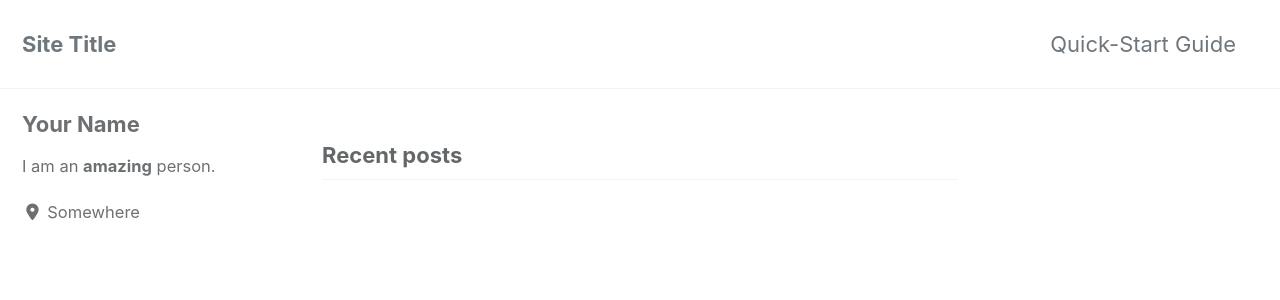
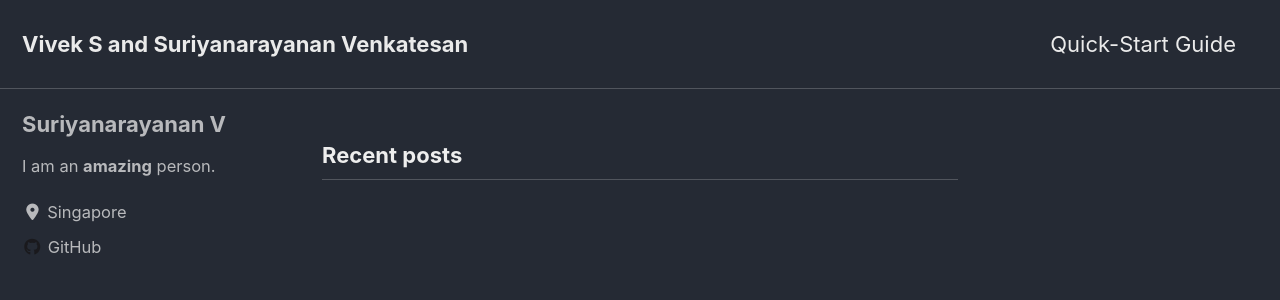
Before and after one commit to vivekstays/vivekstays.github.io, a Jekyll site: the page built from index.html, in a window 1280 px wide and 900 px high. Shown: the top 300 px of the window. Built offline with Jekyll 4.4.1, drawn with Linux system fonts in a browser that asks for light colours; cached includes are drawn as plain includes; nearby versions of some CDN libraries; the list of posts is cut into pages by our own code; some of the changed text lies outside the part shown.

```diff
--- a/_config.yml
+++ b/_config.yml
@@ -12,15 +12,15 @@
 
 # theme                  : "minimal-mistakes-jekyll"
 # remote_theme           : "mmistakes/minimal-mistakes"
-minimal_mistakes_skin    : "default" # "air", "aqua", "contrast", "dark", "dirt", "neon", "mint", "plum", "sunrise"
+minimal_mistakes_skin    : "dark" #"default", "air", "aqua", "contrast", "dark", "dirt", "neon", "mint", "plum", "sunrise"
 
 # Site Settings
 locale                   : "en-US"
-title                    : "Site Title"
+title                    : "Vivek S and Suriyanarayanan Venkatesan"
 title_separator          : "-"
 subtitle                 : # site tagline that appears below site title in masthead
-name                     : "Your Name"
-description              : "An amazing website."
+name                     : "Vivek S and Suriyanarayanan"
+description              : "Blog for learning ML using with easy and interesting examples."
 url                      : # the base hostname & protocol for your site e.g. "https://mmistakes.github.io"
 baseurl                  : # the subpath of your site, e.g. "/blog"
 repository               : # GitHub username/repo-name e.g. "mmistakes/minimal-mistakes"
@@ -93,7 +93,7 @@ analytics:
 
 # Site Author
 author:
-  name             : "Your Name"
+  name             : "Vivek S"
   avatar           : # path of avatar image, e.g. "/assets/images/bio-photo.jpg"
   bio              : "I am an **amazing** person."
   location         : "Somewhere"
@@ -113,10 +113,38 @@ author:
       # url: "https://facebook.com/"
     - label: "GitHub"
       icon: "fab fa-fw fa-github"
-      # url: "https://github.com/"
+      url: "https://github.com/vivekstays.github.io"
     - label: "Instagram"
       icon: "fab fa-fw fa-instagram"
       # url: "https://instagram.com/"
+
+# Site Author
+author:
+  name             : "Suriyanarayanan V"
+  avatar           : # path of avatar image, e.g. "/assets/images/bio-photo.jpg"
+  bio              : "I am an **amazing** person."
+  location         : "Singapore"
+  email            :
+  links:
+    - label: "Email"
+      icon: "fas fa-fw fa-envelope-square"
+      # url: mailto:your.name@email.com
+    - label: "Website"
+      icon: "fas fa-fw fa-link"
+      # url: "https://your-website.com"
+    - label: "Twitter"
+      icon: "fab fa-fw fa-twitter-square"
+      # url: "https://twitter.com/"
+    - label: "Facebook"
+      icon: "fab fa-fw fa-facebook-square"
+      # url: "https://facebook.com/"
+    - label: "GitHub"
+      icon: "fab fa-fw fa-github"
+      url: "https://github.com/vivekstays.github.io"
+    - label: "Instagram"
+      icon: "fab fa-fw fa-instagram"
+      # url: "https://instagram.com/"
+
 
 # Site Footer
 footer:
@@ -279,3 +307,16 @@ defaults:
       comments: # true
       share: true
       related: true
+
+
+# _pages
+  - scope:
+      path: ""
+      type: posts
+    values:
+      layout: single
+      author_profile: true
+      read_time: true
+      comments: # true
+      share: true
+      related: true
```
